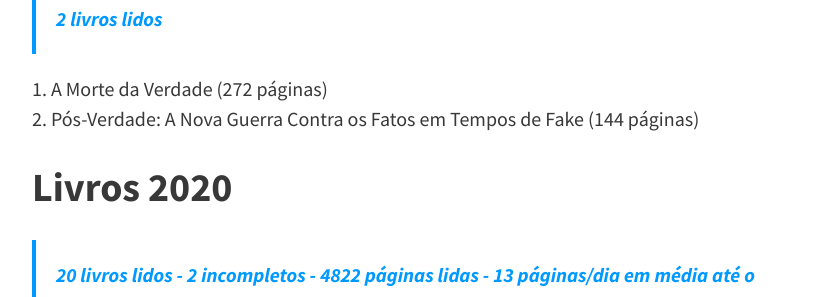
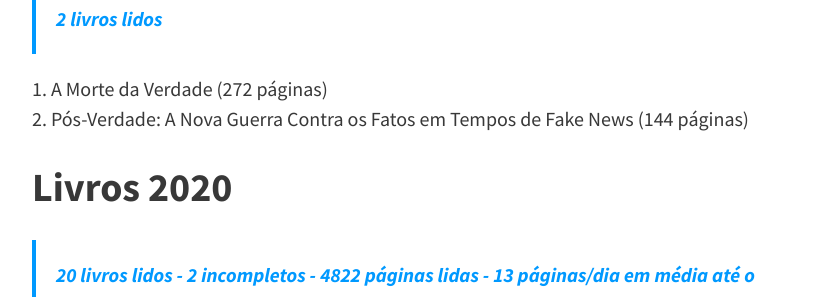
Before and after one commit to felipecbarbosa/felipecbarbosa.github.io, a Jekyll site: the page built from leituras.md, in a window 1280 px wide and 900 px high, scrolled down 952 px. Shown: the part 154-451 px from the top of the window, without its empty margins (224-1053 px from the left). Built offline with Jekyll 4.4.1, drawn with Linux system fonts in a browser that asks for light colours; nearby versions of some CDN libraries; comment, search, counter and statistics services are not loaded.

Commit message:
Fixed book title

```diff
--- a/leituras.md
+++ b/leituras.md
@@ -25,7 +25,7 @@ Abaixo estão os livros que li desde 2016, ano que comecei a controlar em listas
 > 2 livros lidos
 
 1. A Morte da Verdade (272 páginas)
-2. Pós-Verdade: A Nova Guerra Contra os Fatos em Tempos de Fake (144 páginas)
+2. Pós-Verdade: A Nova Guerra Contra os Fatos em Tempos de Fake News (144 páginas)
 
 ## Livros 2020 {#livros-2020}
 > 20 livros lidos - 2 incompletos - 4822 páginas lidas - 13 páginas/dia em média até o momento
```
